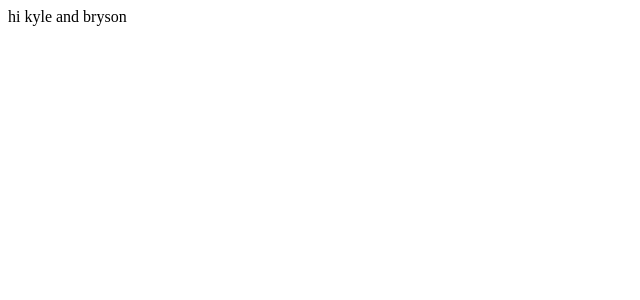
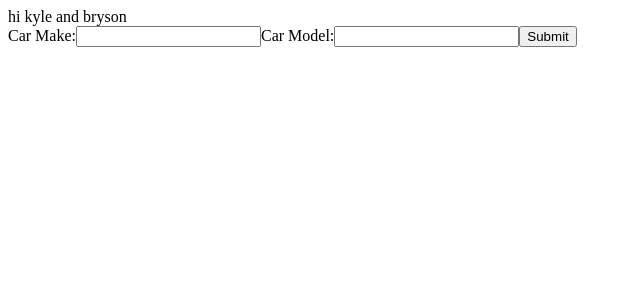
Before and after one commit to jakegreenbergbell/greenride, a React (Create React App) app in the folder app/: page / in a window 1280 px wide. Shown: the top 300 px of the page, without its empty margins (0-640 px from the left). Built offline with nearby package versions, Linux system fonts and the light colour scheme.

Commit message:
Bare-bones Car Info Form on main page
Bryson can get started on styling the panel now.

```diff
--- a/app/src/App.js
+++ b/app/src/App.js
@@ -1,9 +1,12 @@
 import './App.css';
+import CarInfoForm from './components/CarInfoForm'
 
 function App() {
   return (
     <div className="App">
       hi kyle and bryson
+
+      <CarInfoForm/>
     </div>
   );
 }
--- /dev/null
+++ b/app/src/components/CarInfoForm.js
@@ -0,0 +1,19 @@
+import React from 'react'
+
+function CarInfoForm() {
+  return (
+    <form>
+      <label>
+        Car Make:
+        <input type="text" name="Make"/>
+      </label>
+      <label>
+        Car Model:
+        <input type="text" name="Model"/>
+      </label>
+      <input type="submit" value="Submit"/>
+    </form>
+  );
+}
+
+export default CarInfoForm;
```
